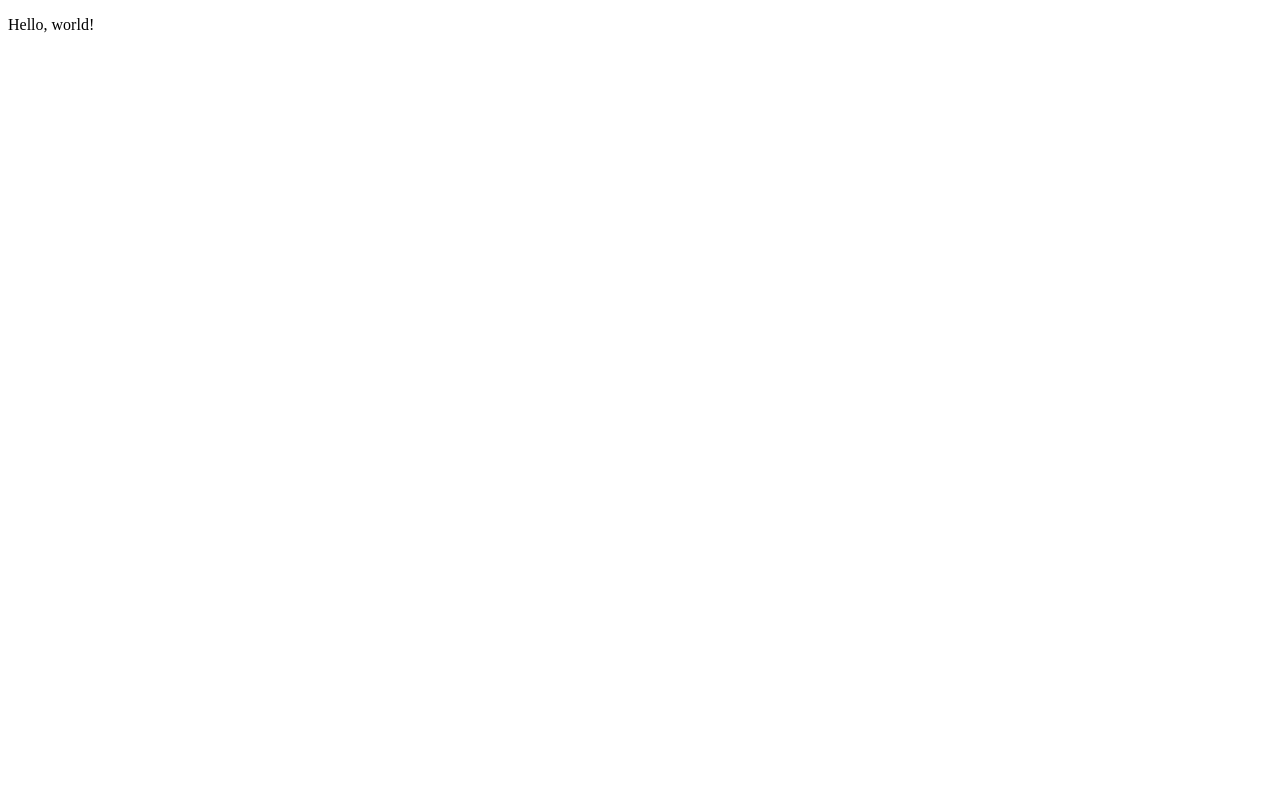
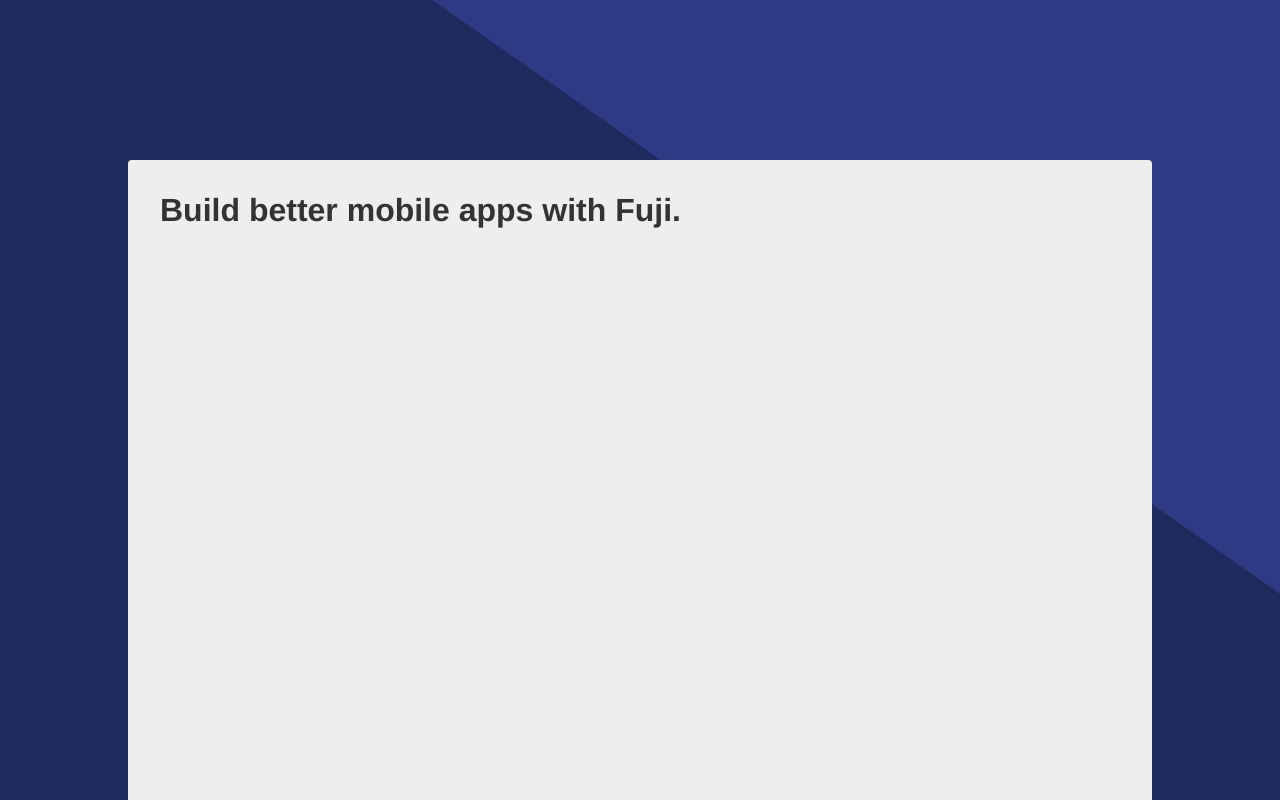
Before and after one commit to FujiCloud/fuji-frontend, a plain HTML site: page index.html in a window 1280 px wide. Shown: the top 800 px of the page. Drawn offline with Linux system fonts and the light colour scheme.

Commit message:
Initial idea for page layout

```diff
--- a/index.html
+++ b/index.html
@@ -2,8 +2,11 @@
 <html>
 <head>
     <title>Fuji</title>
+    <link href="style.css" rel="stylesheet" />
 </head>
 <body>
-    <p>Hello, world!</p>
+    <div id="content">
+        <h1>Build better mobile apps with Fuji.</h1>
+    </div>
 </body>
 </html>
--- /dev/null
+++ b/style.css
@@ -0,0 +1,22 @@
+* {
+    margin: 0;
+    padding: 0;
+}
+
+body {
+    font-family: Helvetica, Arial, sans-serif;
+    background-image: -webkit-linear-gradient(55deg, #212a5e 65%, #2e3b84 65%), -webkit-linear-gradient(125deg, #2e3b84 35%, #212a5e 35%);
+    background-size: 100% 100vh, 100% 100vh;
+    background-position: 0 0, 0 100vh;
+    background-repeat: no-repeat, no-repeat;
+}
+
+#content {
+    background: #eee;
+    color: #333;
+    border-radius: 4px;
+    margin: 20vh auto;
+    padding: 32px;
+    max-width: 960px;
+    min-height: 1200px;
+}
```
